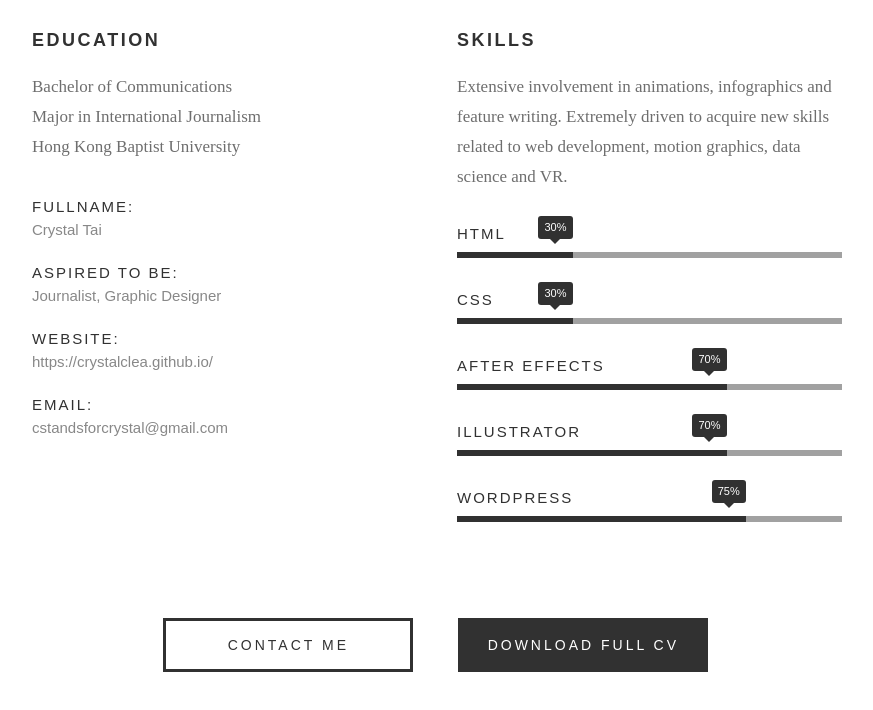
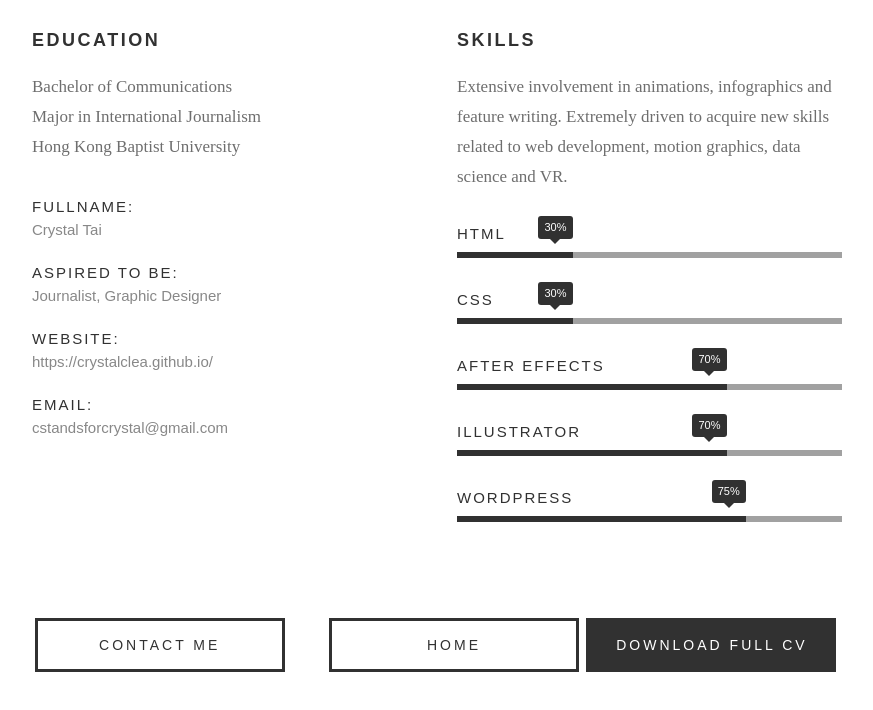
Before and after one commit to crystalclea/profile, a plain HTML site: page index.html in a window 1280 px wide. Shown: the part 417-1127 px from the top of the page, without its empty margins (203-1076 px from the left). Drawn offline with Linux system fonts and the light colour scheme.

Commit message:
Update index.html

```diff
--- a/index.html
+++ b/index.html
@@ -90,6 +90,7 @@
    	<div class="row button-section">
    		<div class="col-twelve">
         <a href="mailto:cstandsforcrystal@gmail.com"title="Contact me" class="button stroke smoothscroll">Contact Me</a>
+        <a href="https://crystalclea.github.io/"title="Home" class="button stroke smoothscroll">Home</a>
 
    			<a href="https://crystalclea.github.io/Crystal_Tai_CV.pdf" title="Download full CV" class="button button-primary">Download full CV</a>
    		</div>
```
